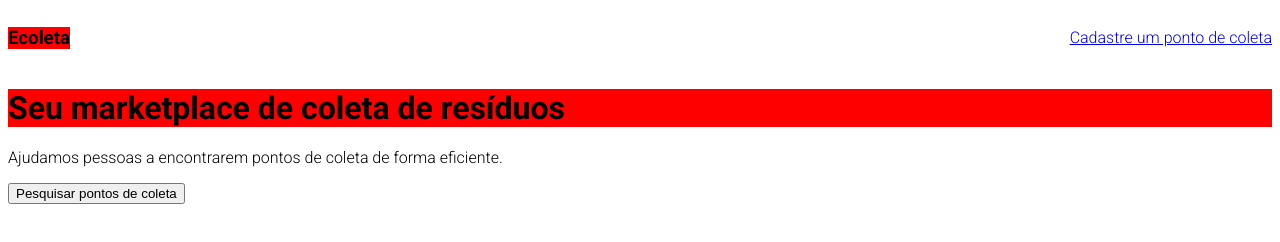
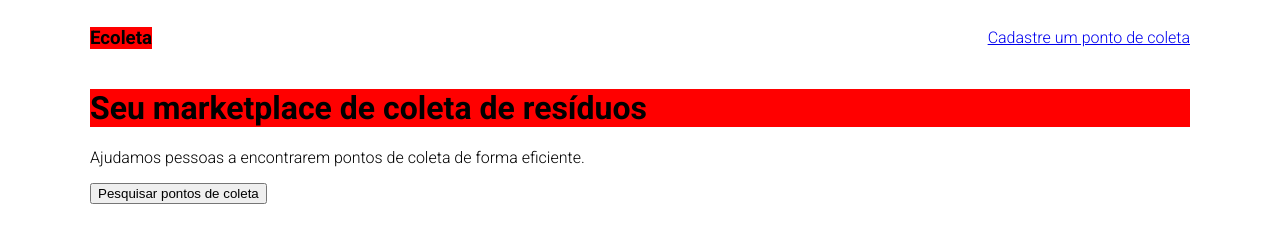
Before and after one commit to laisrhianne/ecoleta, a plain HTML site: page index.html in a window 1280 px wide. Drawn offline with Linux system fonts and the light colour scheme.

Commit message:
assets added nlw1

```diff
--- a/styles/main.css
+++ b/styles/main.css
@@ -10,6 +10,13 @@ header {
     justify-content: space-between;
 }
 
+.content {
+    width: 90%;
+    max-width: 1100px;
+
+    margin: 0 auto;
+}
+
 .red {
     background-color: red;
 }
```
Also changed, not shown: assets/arrow-left.svg (added), assets/baterias.svg (added), assets/check.svg (added), assets/eletronicos.svg (added), assets/home-background.svg (added), assets/lampadas.svg (added), assets/log-in.svg (added), assets/logo.svg (added), assets/oleo.svg (added), assets/organicos.svg (added), assets/papeis-papelao.svg (added), assets/search.svg (added), assets/x.svg (added).
